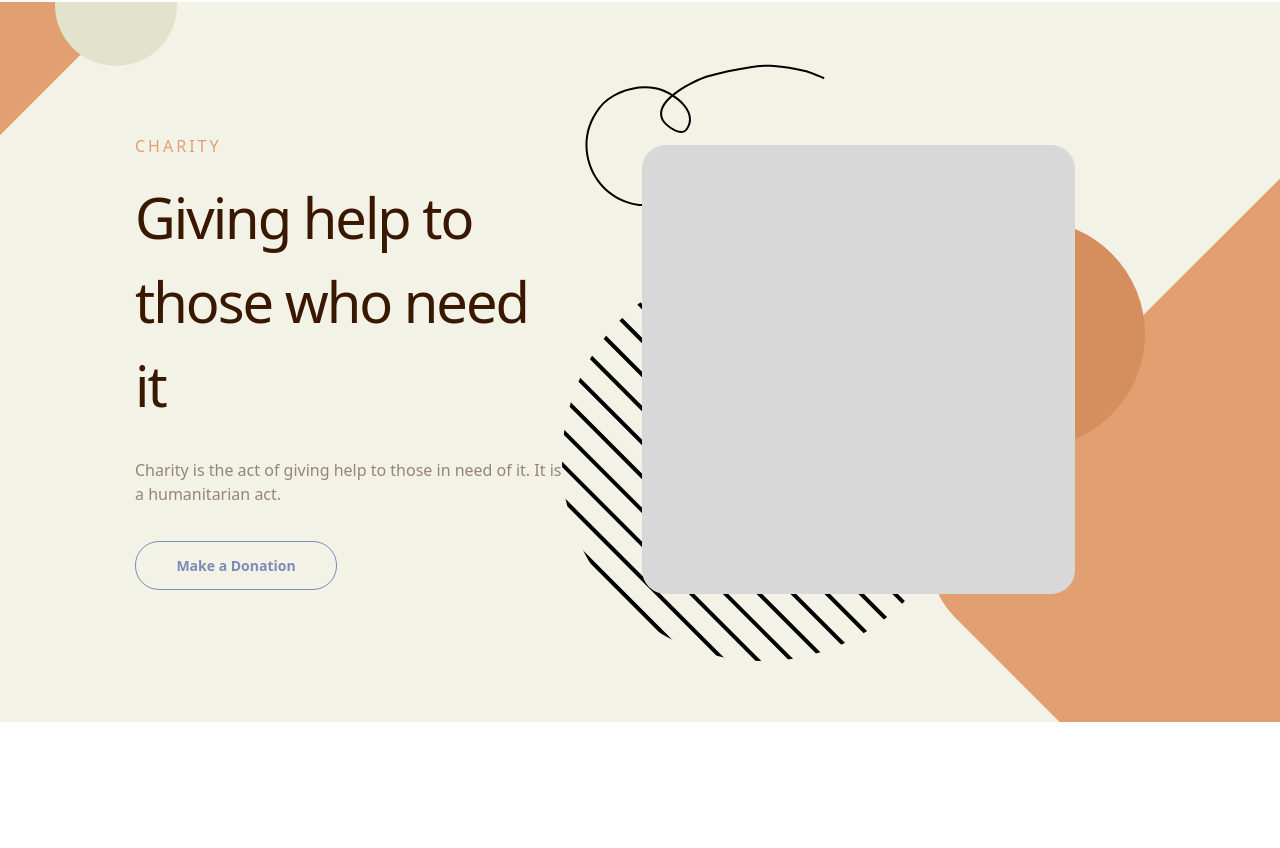
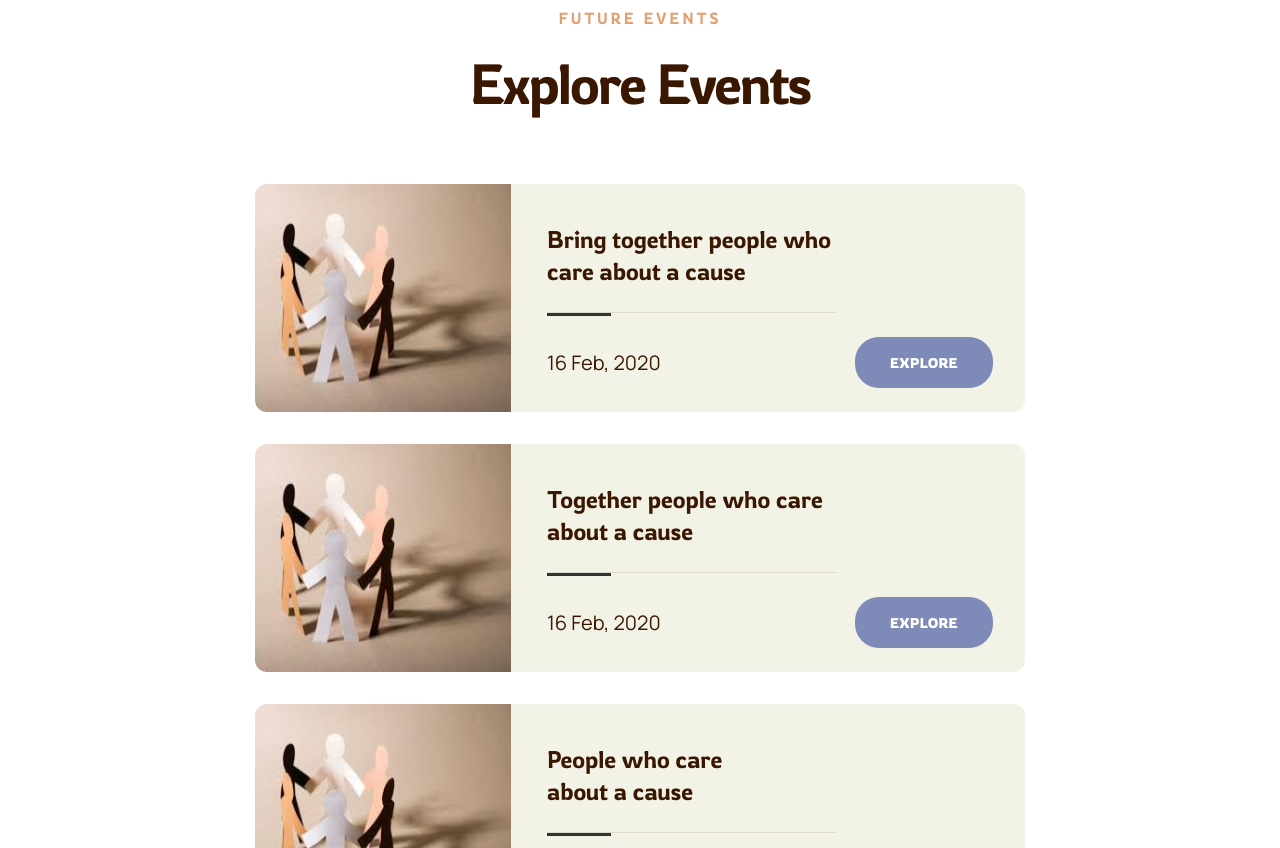
Before and after one commit to JamesGlik/CHARITY, a Next.js app in the folder my-app/: page / in a window 1280 px wide. Shown: the part 7712-8560 px from the top of the page. Before the commit the page ends 8434 px from the top, so only its background shows below. Built offline with nearby package versions, Linux system fonts and the light colour scheme.

Commit message:
added events section

```diff
--- /dev/null
+++ b/my-app/components/molecules/EventsCard/EventsCard.tsx
@@ -0,0 +1,38 @@
+import React from "react";
+import { EventsProps } from "@/types/EventsProps/EventsProps";
+import Image from "next/image";
+
+const EventsCard = ({ imageSrc, cardHeader, date }: EventsProps) => {
+  return (
+    <div>
+      <div className="flex justify-center">
+          <Image
+            src={imageSrc}
+            width={256}
+            height={208}
+            alt="event image"
+            className="rounded-l-[12px]"
+          />
+        <div className="pt-[39px] pr-[32px] pb-[24px] pl-[36px] bg-[#F3F2E7] rounded-r-[12px] w-[514px]">
+          <h3 className="text-[#3A1700] font-rowdies text-[24px] leading-[32px] font-light mb-[25px]">
+            {cardHeader}
+          </h3>
+
+          <div className="w-[290px] h-[1px] bg-[#DEDDCD]"></div>
+          <div className="w-[64px] h-[3px] bg-[#333] mb-[21px]"></div>
+
+          <div className="flex justify-between items-center">
+            <p className="text-[#3A1700] font-manrope text-[20px] leading-[32px]">
+              {date}
+            </p>
+            <button className="text-[#FFF] font-rowdies text-[14px] uppercase rounded-[24px] bg-[#7E8AB8] px-[35px] py-[15px]">
+              explore
+            </button>
+          </div>
+        </div>
+      </div>
+    </div>
+  );
+};
+
+export default EventsCard;
--- /dev/null
+++ b/my-app/components/organisms/EventsSection/EventsSection.tsx
@@ -0,0 +1,54 @@
+import Button from "@/components/atoms/GalleryButton/GalleryButton";
+import EventsCard from "@/components/molecules/EventsCard/EventsCard";
+import React from "react";
+
+const EventsSection = () => {
+  return (
+    <div>
+      <h3 className="text-[#E29F72] text-center font-rowdies font-light leading-[32px] tracking-[3px] uppercase mb-[17px]">
+        future events
+      </h3>
+      <p className="text-[#3A1700] text-center font-rowdies text-[56px] font-light leading-[64px] tracking-[-2px] mb-[69px]">
+        Explore Events
+      </p>
+
+      <div className="flex flex-col gap-y-[32px] mb-[48px]">
+        <EventsCard
+          imageSrc="/events_image.jpeg"
+          cardHeader={
+            <>
+              Bring together people who <br /> care about a cause
+            </>
+          }
+          date="16 Feb, 2020"
+        />
+
+        <EventsCard
+          imageSrc="/events_image.jpeg"
+          cardHeader={
+            <>
+              Together people who care <br /> about a cause
+            </>
+          }
+          date="16 Feb, 2020"
+        />
+
+        <EventsCard
+          imageSrc="/events_image.jpeg"
+          cardHeader={
+            <>
+              People who care <br /> about a cause
+            </>
+          }
+          date="16 Feb, 2020"
+        />
+      </div>
+
+      <div className="flex justify-center mb-[112px]">
+        <Button label="Explore All" />
+      </div>
+    </div>
+  );
+};
+
+export default EventsSection;
--- a/my-app/pages/index.tsx
+++ b/my-app/pages/index.tsx
@@ -7,6 +7,7 @@ import FeaturesSection from '@/components/organisms/FeaturesSection/FeaturesSect
 import DonationSectionWrapper from '@/components/organisms/DonationSectionWrapper/DonationSectionWrapper';
 import ServicesSection from '@/components/organisms/ServicesSection/ServicesSection';
 import CharitySection from '@/components/organisms/CharitySection/CharitySection';
+import EventsSection from '@/components/organisms/EventsSection/EventsSection';
 
 const index = () => {
   return (
@@ -18,6 +19,7 @@ const index = () => {
       <ServicesSection/>
       <GallerySection />
       <DonationSectionWrapper/>
+      <EventsSection/>
       <CharitySection/>
     </div>
   );
--- /dev/null
+++ b/my-app/types/EventsProps/EventsProps.ts
@@ -0,0 +1,5 @@
+export type EventsProps = {
+    imageSrc: string,
+    cardHeader: React.ReactNode;
+    date: string
+}
```
Also changed, not shown: my-app/public/events_image.jpeg (added).
